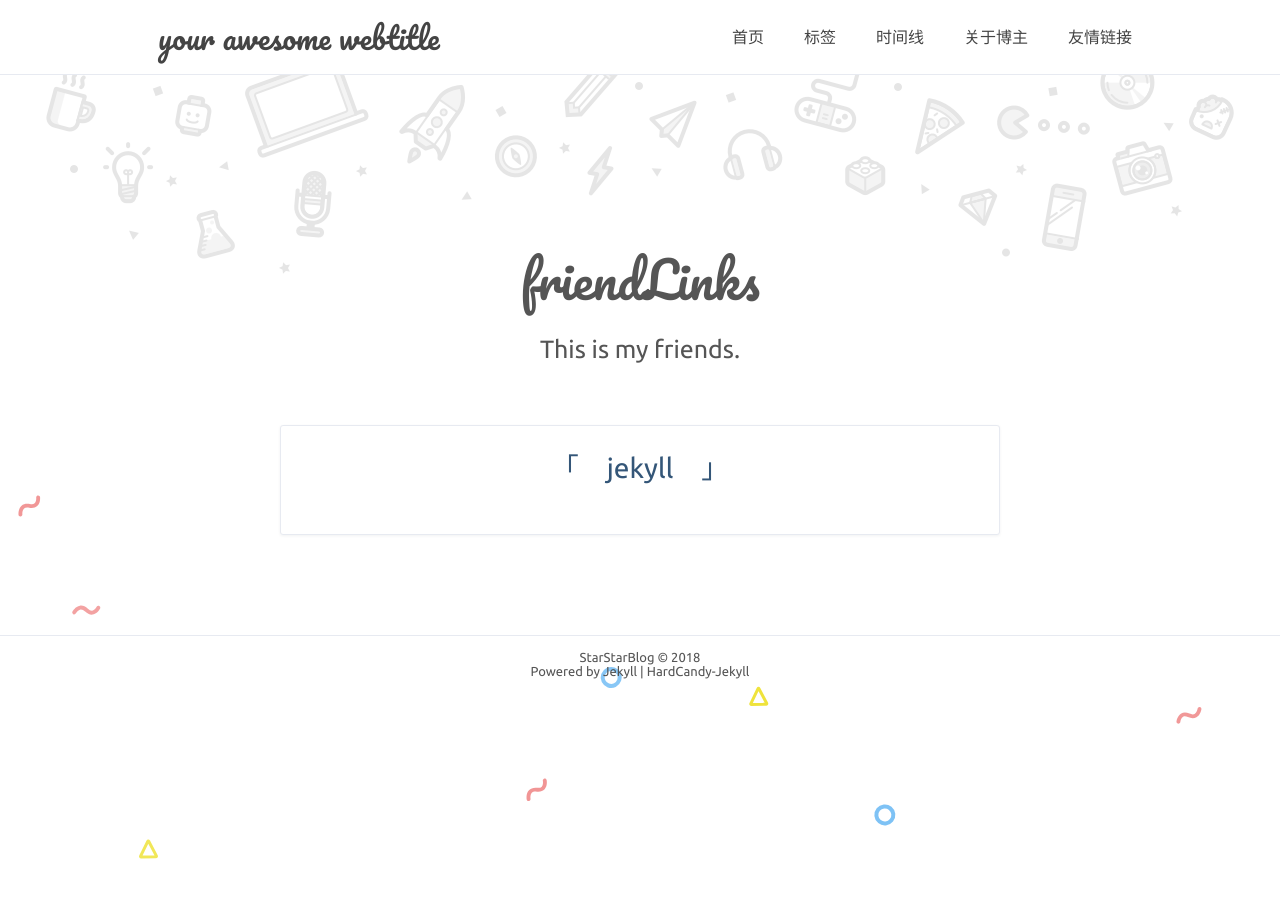
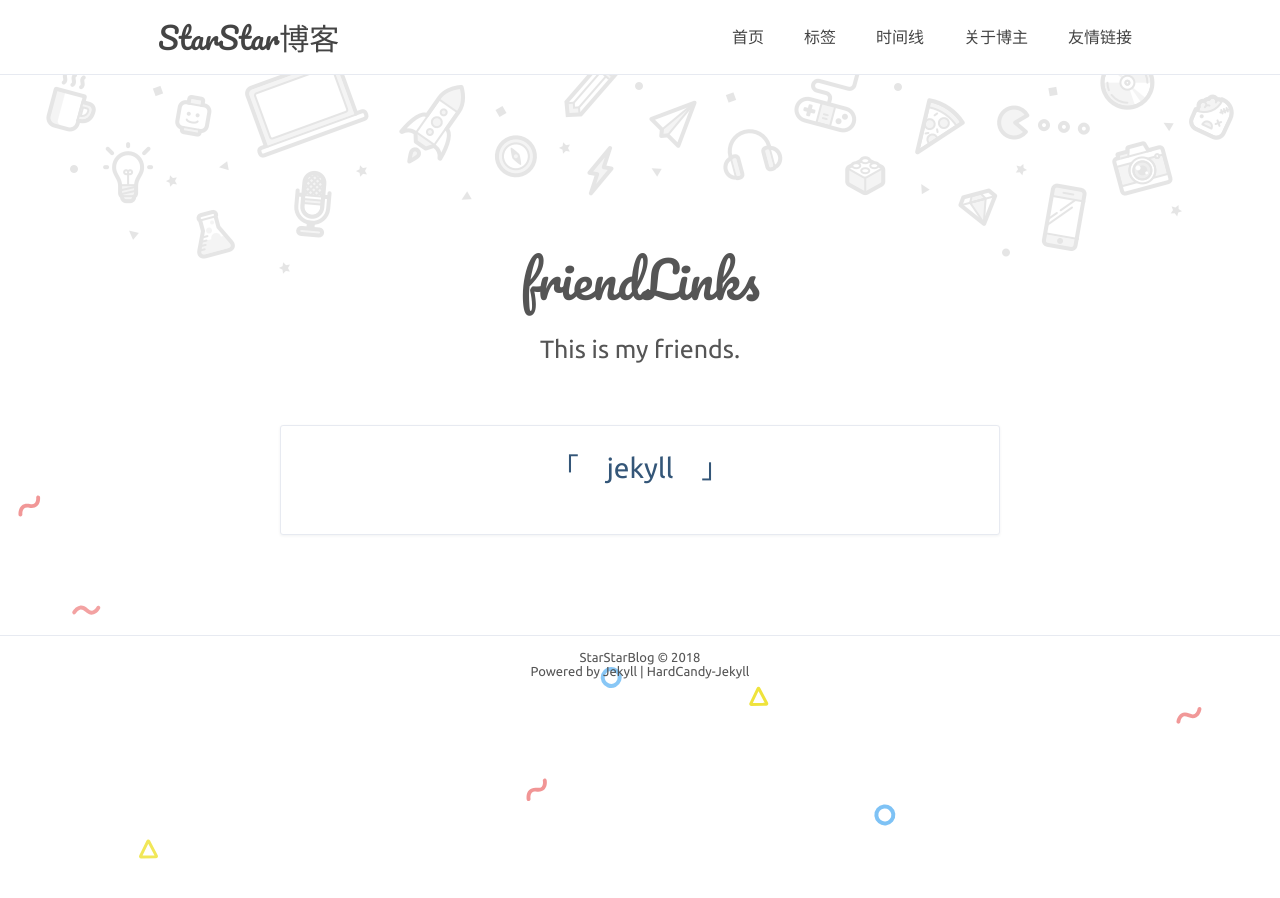
Before and after one commit to xx022/xx022.github.io, a Jekyll site: the page built from friendLink.html, in a window 1280 px wide. Built offline with Jekyll 4.4.1, drawn with Linux system fonts in a browser that asks for light colours; comment, search, counter and statistics services are not loaded.

Commit message:
little star

```diff
--- a/_config.yml
+++ b/_config.yml
@@ -1,6 +1,6 @@
 # Site settings 配置站点
 title: 'StarStarBlog'
-description: 'your web description'
+description: 'twink twink little star'
 keywords: 'your web keywords, 博客'
 url: 'https://xx022.github.io' # your host
 
@@ -16,7 +16,7 @@ nav: # 最佳体验 六个标签 且最好每个标签不超过4中文字
 author: true
 name: 'your awesome name'
 NickName: 'your awesome nickname'
-webtitle: 'your awesome webtitle'
+webtitle: 'StarStar博客'
 bio: 'your awesome bio'
 about: true
 aboutyou: 'your introduction'
```
